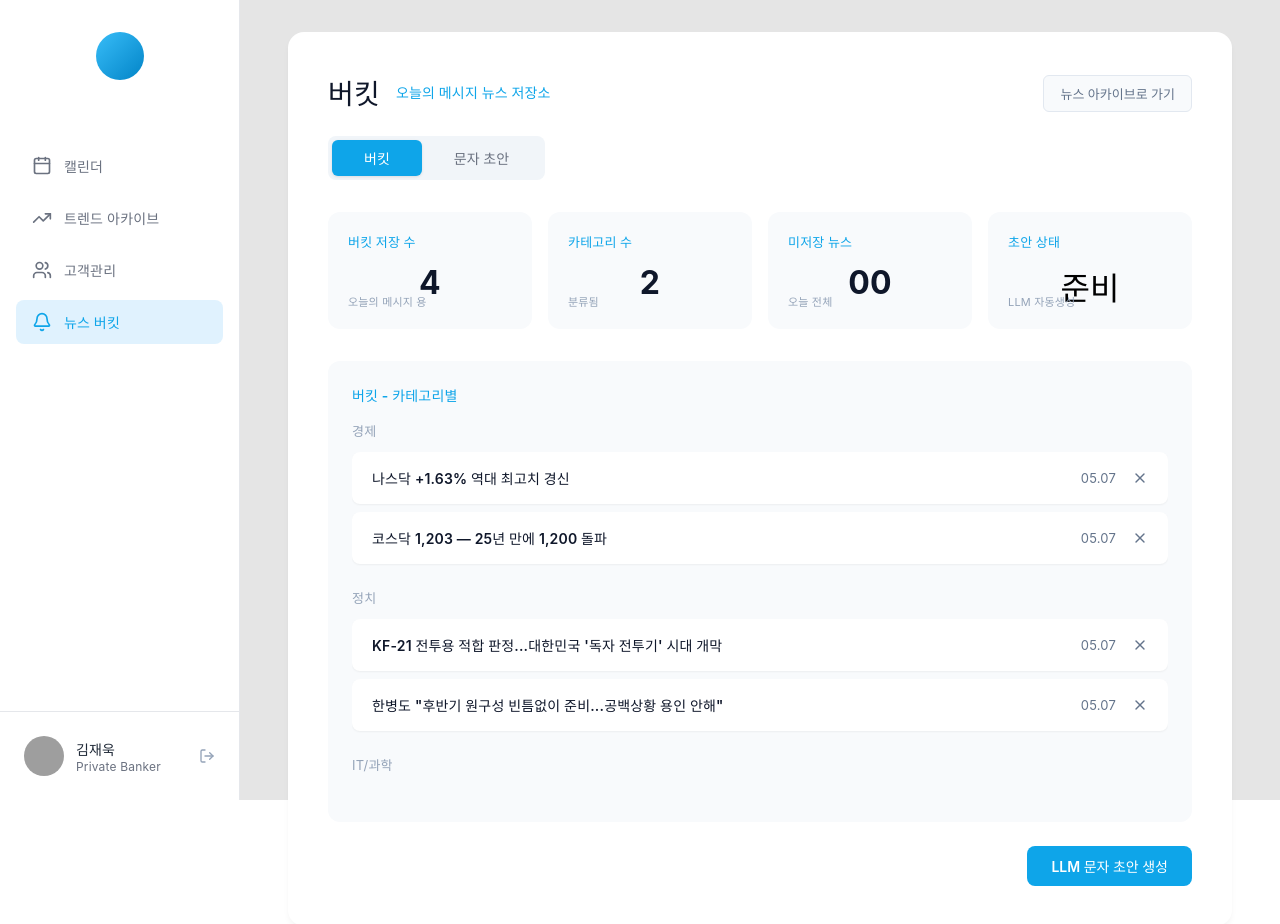
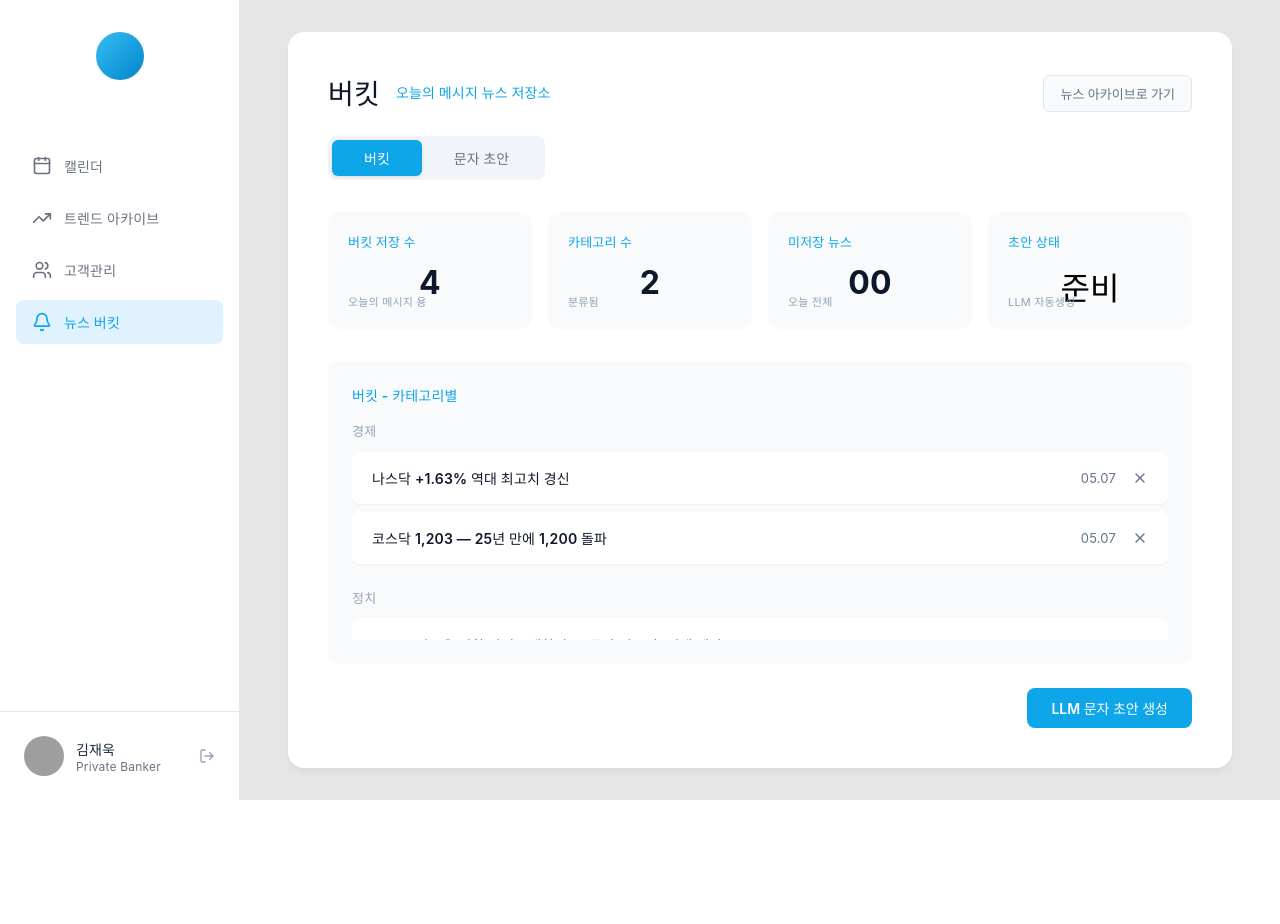
Before and after one commit to PoomSaengPoomSa/POOM-FRONT, a React app: page /news-bucket-bucket in a window 1280 px wide. After the commit the page ends 800 px from the top, so only its background shows below. Built offline with nearby package versions, Linux system fonts and the light colour scheme; grey boxes are pictures that could not be loaded; the HTML template or start-up script is replaced by a standard one.

Commit message:
뉴스버킷 스크롤 수정

```diff
--- a/src/pages/news/News.css
+++ b/src/pages/news/News.css
@@ -10,7 +10,8 @@
 
 .news-container {
   display: flex;
-  min-height: 100vh;
+  height: 100vh;
+  overflow: hidden;
   background-color: var(--news-bg);
   font-family: 'Inter', sans-serif;
 }
@@ -103,6 +104,7 @@
   padding: 32px 48px;
   display: flex;
   flex-direction: column;
+  min-height: 0;
 }
 
 .news-header-title {
@@ -120,6 +122,7 @@
   flex: 1;
   display: flex;
   flex-direction: column;
+  min-height: 0;
 }
 
 .news-page-title {
@@ -210,6 +213,7 @@
   display: flex;
   flex-direction: column;
   position: relative;
+  min-height: 0;
 }
 
 .news-editor-label {
```
